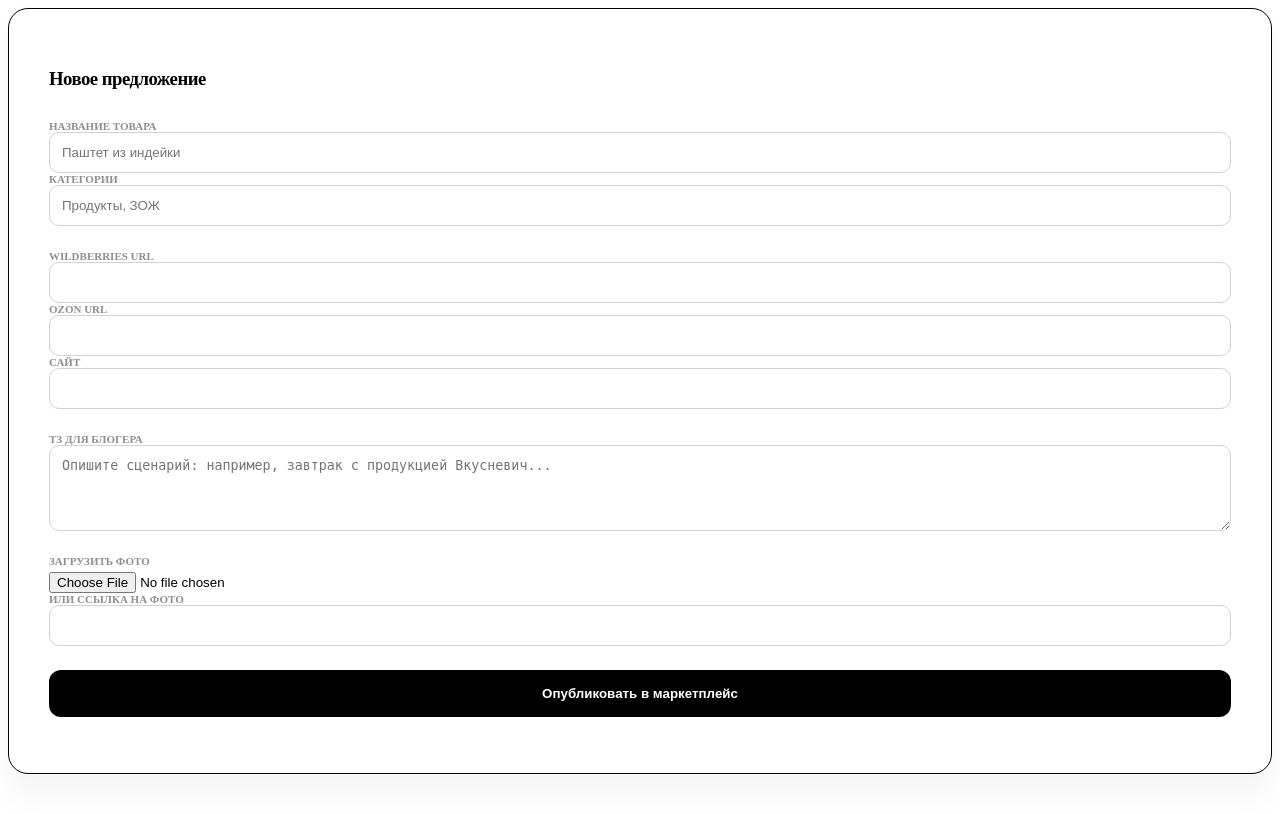
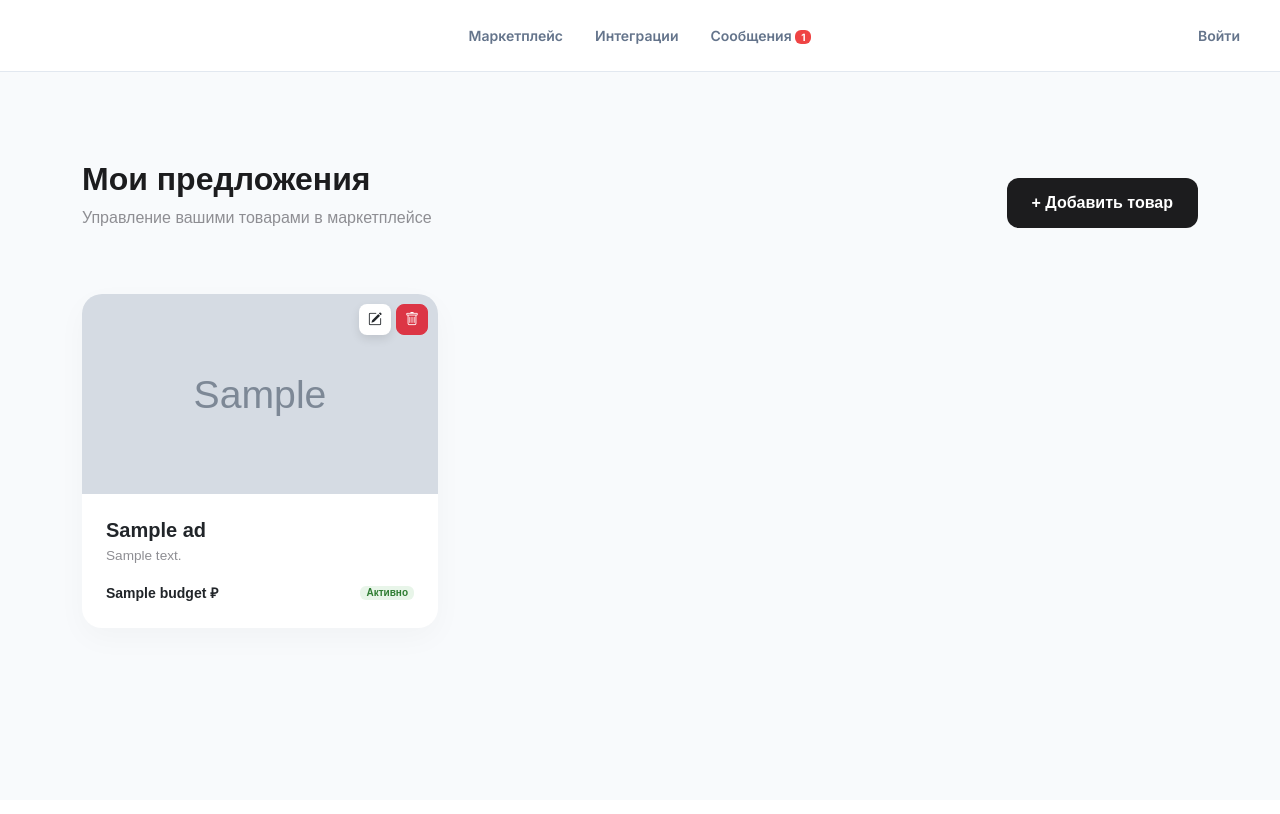
Before and after one commit to elenabri/Flow, a Django app: template core/templates/core/my_ads.html in a window 1280 px wide. After the commit the page ends 601 px from the top, so only its background shows below. Run offline with Django 5.2, Linux system fonts and the light colour scheme; the template is opened without the code that fills it: most values are stand-ins (such as "Sample title", 1, 10 or a date in 2020); grey boxes marked "Sample" are stand-in pictures.

Commit message:
Update my_ads.html

```diff
--- a/core/templates/core/my_ads.html
+++ b/core/templates/core/my_ads.html
@@ -1,60 +1,127 @@
-<div id="add-product-form" class="content-card hidden"
-     style="background: #fff; border: 1px solid #000; border-radius: 20px; padding: 40px; margin-bottom: 40px; box-shadow: 0 20px 40px rgba(0,0,0,0.05); transition: all 0.3s ease;">
+{% extends "core/base.html" %}
+{% load static %}
 
-    <h3 style="margin-bottom: 30px; font-weight: 800; letter-spacing: -0.5px;">Новое предложение</h3>
+{% block content %}
+<div class="container py-5" style="font-family: 'Manrope', sans-serif;">
 
-    <form method="post" enctype="multipart/form-data" style="display: grid; gap: 24px;">
+    <!-- Шапка личного кабинета -->
+    <div class="d-flex justify-content-between align-items-center mb-5">
+        <div>
+            <h2 style="font-weight: 800; color: #1c1c1e;">Мои предложения</h2>
+            <p style="color: #8e8e93;">Управление вашими товарами в маркетплейсе</p>
+        </div>
+        <button onclick="toggleAddForm()" class="btn" style="background: #1c1c1e; color: #fff; border-radius: 12px; padding: 12px 24px; font-weight: 700;">
+            + Добавить товар
+        </button>
+    </div>
+
+    <!-- Форма добавления (скрыта по умолчанию) -->
+    <div id="add-product-form" class="content-card d-none"
+         style="background: #fff; border: 1px solid #efeff4; border-radius: 24px; padding: 40px; margin-bottom: 40px; box-shadow: 0 20px 40px rgba(0,0,0,0.05);">
+
+        <h3 style="margin-bottom: 30px; font-weight: 800;">Новое предложение</h3>
+
+        <form method="post" enctype="multipart/form-data" style="display: grid; gap: 20px;">
             {% csrf_token %}
             <input type="hidden" name="action" value="add_product">
 
             <div class="row g-3">
                 <div class="col-md-6">
                     <label style="font-size: 11px; font-weight: 700; color: #8e8e93; text-transform: uppercase;">Название товара</label>
-                <input type="text" name="name" class="form-control-luxury" placeholder="Паштет из индейки" required
-                       style="width: 100%; padding: 12px; border: 1px solid #d1d1d6; border-radius: 10px;">
+                    <input type="text" name="name" class="form-control" placeholder="Напр: Паштет из индейки" required style="border-radius: 10px; padding: 12px;">
                 </div>
                 <div class="col-md-6">
-                <label style="font-size: 11px; font-weight: 700; color: #8e8e93; text-transform: uppercase;">Категории</label>
-                <input type="text" name="category" class="form-control-luxury" placeholder="Продукты, ЗОЖ"
-                       style="width: 100%; padding: 12px; border: 1px solid #d1d1d6; border-radius: 10px;">
+                    <label style="font-size: 11px; font-weight: 700; color: #8e8e93; text-transform: uppercase;">Краткое описание (30 симв.)</label>
+                    <input type="text" name="short_description" maxlength="30" class="form-control" placeholder="Напр: Нежный вкус, без сои" style="border-radius: 10px; padding: 12px;">
                 </div>
             </div>
 
             <div class="row g-3">
                 <div class="col-md-4">
                     <label style="font-size: 11px; font-weight: 700; color: #8e8e93; text-transform: uppercase;">Wildberries URL</label>
-                <input type="url" name="link_wb" class="form-control-luxury" style="width: 100%; padding: 12px; border: 1px solid #d1d1d6; border-radius: 10px;">
+                    <input type="url" name="link_wb" class="form-control" style="border-radius: 10px; padding: 12px;">
                 </div>
                 <div class="col-md-4">
                     <label style="font-size: 11px; font-weight: 700; color: #8e8e93; text-transform: uppercase;">Ozon URL</label>
-                <input type="url" name="link_ozon" class="form-control-luxury" style="width: 100%; padding: 12px; border: 1px solid #d1d1d6; border-radius: 10px;">
+                    <input type="url" name="link_ozon" class="form-control" style="border-radius: 10px; padding: 12px;">
                 </div>
                 <div class="col-md-4">
-                <label style="font-size: 11px; font-weight: 700; color: #8e8e93; text-transform: uppercase;">Сайт</label>
-                <input type="url" name="link_other" class="form-control-luxury" style="width: 100%; padding: 12px; border: 1px solid #d1d1d6; border-radius: 10px;">
+                    <label style="font-size: 11px; font-weight: 700; color: #8e8e93; text-transform: uppercase;">Бюджет (₽)</label>
+                    <input type="number" name="budget" class="form-control" placeholder="5000" style="border-radius: 10px; padding: 12px;">
                 </div>
             </div>
 
             <div>
-            <label style="font-size: 11px; font-weight: 700; color: #8e8e93; text-transform: uppercase;">ТЗ для блогера</label>
-            <textarea name="description" rows="4" class="form-control-luxury"
-                      placeholder="Опишите сценарий: например, завтрак с продукцией Вкусневич..."
-                      style="width: 100%; padding: 12px; border: 1px solid #d1d1d6; border-radius: 10px;"></textarea>
+                <label style="font-size: 11px; font-weight: 700; color: #8e8e93; text-transform: uppercase;">Полное ТЗ для блогера</label>
+                <textarea name="description" rows="4" class="form-control" placeholder="Подробные условия сотрудничества..." style="border-radius: 10px; padding: 12px;"></textarea>
             </div>
 
             <div class="row g-3">
                 <div class="col-md-6">
                     <label style="font-size: 11px; font-weight: 700; color: #8e8e93; text-transform: uppercase;">Загрузить фото</label>
-                <input type="file" name="product_image" accept="image/*" style="display: block; margin-top: 5px;">
+                    <input type="file" name="product_image" class="form-control" accept="image/*">
                 </div>
                 <div class="col-md-6">
                     <label style="font-size: 11px; font-weight: 700; color: #8e8e93; text-transform: uppercase;">Или ссылка на фото</label>
-                <input type="url" name="avatar_url" class="form-control-luxury" style="width: 100%; padding: 12px; border: 1px solid #d1d1d6; border-radius: 10px;">
+                    <input type="url" name="avatar_url" class="form-control" style="border-radius: 10px; padding: 12px;">
                 </div>
             </div>
 
-        <button type="submit" class="btn-main" style="background: #000; color: #fff; padding: 16px; border: none; border-radius: 12px; font-weight: 700; cursor: pointer;">
-            Опубликовать в маркетплейс
+            <div class="d-flex gap-2 mt-3">
+                <button type="submit" class="btn" style="background: #1c1c1e; color: #fff; padding: 14px 30px; border-radius: 12px; font-weight: 700;">Опубликовать</button>
+                <button type="button" onclick="toggleAddForm()" class="btn btn-light" style="border-radius: 12px; padding: 14px 30px;">Отмена</button>
+            </div>
+        </form>
+    </div>
+
+    <!-- Список товаров только этого рекламодателя -->
+    <div class="row">
+        {% for ad in ads %}
+        <div class="col-md-4 mb-4">
+            <div class="card border-0" style="border-radius: 20px; box-shadow: 0 10px 30px rgba(0,0,0,0.03); overflow: hidden;">
+                <div style="position: relative; height: 200px;">
+                    <img src="{{ ad.image.url|default:ad.avatar_url }}" class="w-100 h-100" style="object-fit: cover;">
+                    <div style="position: absolute; top: 10px; right: 10px; display: flex; gap: 5px;">
+                        <!-- Кнопка редактирования -->
+                        <a href="{% url 'core:edit_product' ad.id %}" class="btn btn-sm bg-white" style="border-radius: 8px; box-shadow: 0 4px 10px rgba(0,0,0,0.1);">
+                            <i class="bi bi-pencil-square"></i>
+                        </a>
+                        <!-- Кнопка удаления -->
+                        <form method="post" onsubmit="return confirm('Удалить этот товар?');" style="display:inline;">
+                            {% csrf_token %}
+                            <input type="hidden" name="action" value="delete_product">
+                            <input type="hidden" name="product_id" value="{{ ad.id }}">
+                            <button type="submit" class="btn btn-sm btn-danger" style="border-radius: 8px;">
+                                <i class="bi bi-trash"></i>
                             </button>
                         </form>
                     </div>
+                </div>
+                <div class="card-body p-4">
+                    <h5 class="fw-bold mb-1">{{ ad.name }}</h5>
+                    <p style="font-size: 0.85rem; color: #8e8e93;">{{ ad.short_description|truncatechars:30 }}</p>
+                    <div class="d-flex justify-content-between align-items-center mt-3">
+                        <span style="font-size: 14px; font-weight: 700;">{{ ad.budget|default:"0" }} ₽</span>
+                        <span class="badge" style="background: #e8f5e9; color: #2e7d32;">Активно</span>
+                    </div>
+                </div>
+            </div>
+        </div>
+        {% empty %}
+        <div class="col-12 text-center py-5">
+            <p class="text-muted">У вас пока нет добавленных товаров.</p>
+        </div>
+        {% endfor %}
+    </div>
+</div>
+
+<script>
+    function toggleAddForm() {
+        const form = document.getElementById('add-product-form');
+        form.classList.toggle('d-none');
+        if (!form.classList.contains('d-none')) {
+            form.scrollIntoView({ behavior: 'smooth' });
+        }
+    }
+</script>
+{% endblock %}
```
Lines whose indentation alone changed are shown as unchanged.
